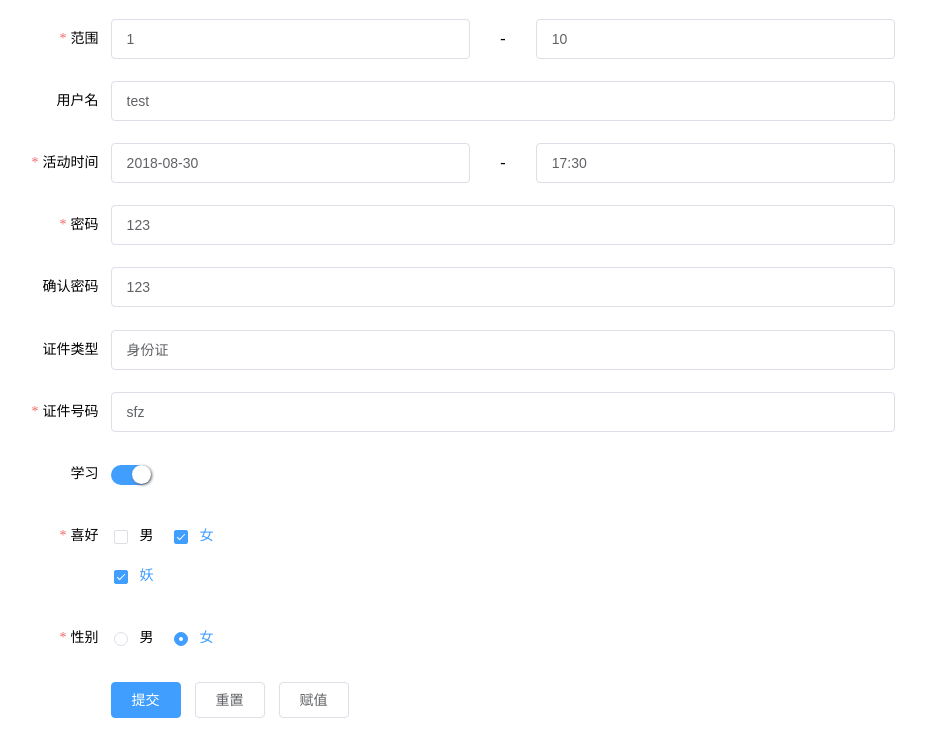
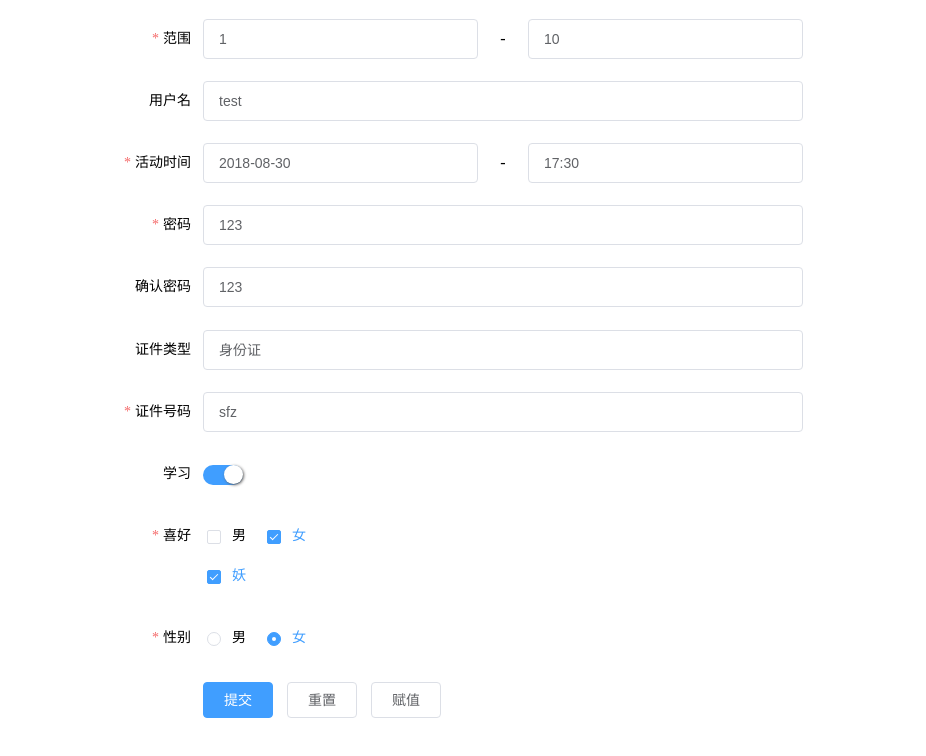
Before and after one commit to coffeehu/h-form, a plain HTML site: page index.html in a window 1280 px wide. Both pictures are taken after a click on the button "赋值". Shown: the part 156-912 px from the top of the page, without its empty margins (187-1113 px from the left). Drawn offline with Linux system fonts and the light colour scheme.

Commit message:
1.fixed bug of reset(), 2.fixed css bug

```diff
--- a/h-form.css
+++ b/h-form.css
@@ -18,6 +18,7 @@
 }
 .h-form-item .h-form-item {
   margin-bottom: 0;
+  min-width: auto;
 }
 /*-------------label-------------*/
 .h-form-item--label {
--- a/h-form.js
+++ b/h-form.js
@@ -634,8 +634,12 @@ ValidInput.prototype.setValue = function(value) {
 		this.el[0].value = value;
 	}
 	else if(this.el.length > 1) {
-		for(var i=0; i<value.length; i++) {
-			this.el[i].value = value[i];
+		var valueQuene = value;
+		if(!value.length) {
+			valueQuene = [];
+		}
+		for(var i=0; i<this.el.length; i++) {
+			this.el[i].value = valueQuene[i] ? valueQuene[i] : '';
 		}
 	}
 }
--- a/index.html
+++ b/index.html
@@ -7,13 +7,13 @@
   <style type="text/css">
     .tmp {
       width: 70%;
+      max-width: 700px;
       margin: 50px auto;
     }
     [class*=col-] {
       float: left;
       box-sizing: border-box;
     }
-
     .col-11 {
       width: 45.83333%;
     }
```
